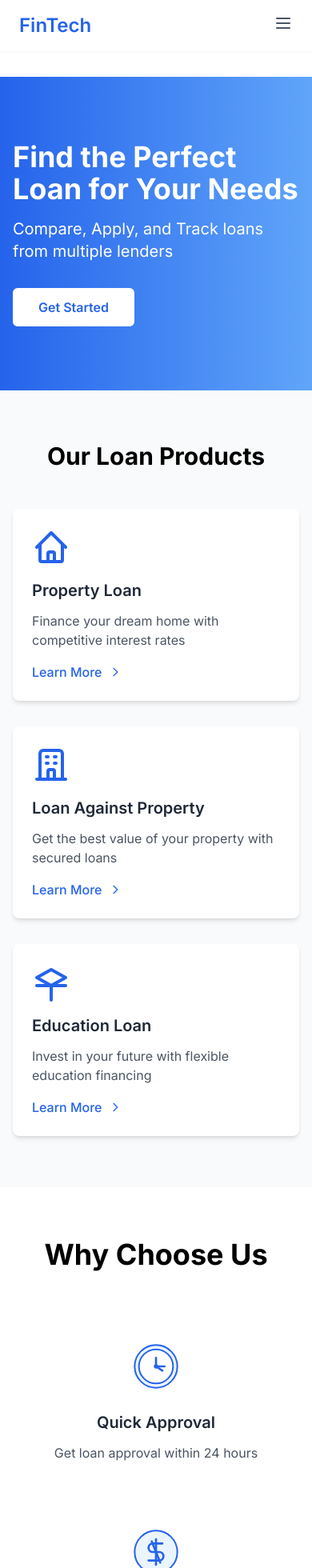
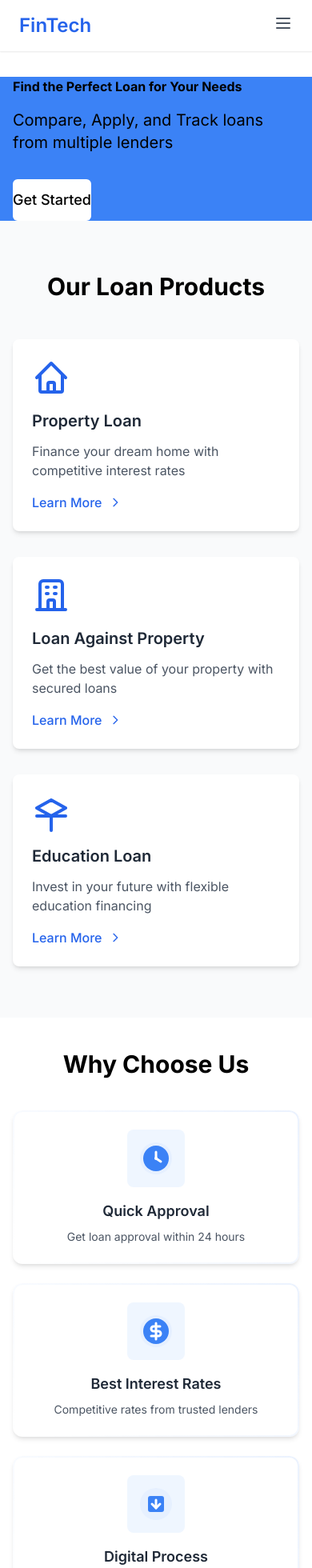
Before and after one commit to Lotlite/lotelite_fintech, a Next.js app: page / in a window 390 px wide. Shown: the top 1960 px of the page at 80% size. Built offline with nearby package versions, Linux system fonts and the light colour scheme.

Commit message:
upadates

```diff
--- a/src/App.tsx
+++ b/src/App.tsx
@@ -3,28 +3,31 @@ import LoanServices from './components/LoanServices'
 import WhyChooseUs from './components/WhyChooseUs'
 import PartnerBanks from './components/PartnerBanks'
 import ApplicationProcess from './components/ApplicationProcess'
+import FAQ from './components/FAQ'
 import ContactUs from './components/ContactUs'
-import Footer from './components/Footer'
+
 
 function App() {
   return (
     <div className="min-h-screen bg-white">
       <Navbar />
-      <main className="pt-24">
+      <main>
         {/* Hero Section */}
-        <div className="bg-gradient-to-r from-blue-600 to-blue-400 text-white py-20 px-4">
-          <div className="max-w-7xl mx-auto">
-            <h1 className="text-4xl md:text-5xl font-bold mb-4">
+        <section className="w-full" style={{ backgroundColor: 'rgb(59 130 246)' }}>
+          <div className="max-w-7xl mx-auto px-4 py-20">
+            <div className="max-w-3xl">
+              <h1 className="text-[40px] leading-[1.2] font-bold text-black mb-4">
                 Find the Perfect Loan for Your Needs
               </h1>
-            <p className="text-xl mb-8">
+              <p className="text-xl text-black mb-8">
                 Compare, Apply, and Track loans from multiple lenders
               </p>
-            <button className="bg-white text-blue-600 px-8 py-3 rounded-md font-semibold hover:bg-gray-100 transition duration-300">
+              <button className="bg-white text-black text-[#3B82F6] px-8 py-3 rounded-md font-medium text-lg hover:bg-opacity-90 transition-all">
                 Get Started
               </button>
             </div>
           </div>
+        </section>
 
         {/* Loan Services Section */}
         <LoanServices />
@@ -38,12 +41,14 @@ function App() {
         {/* Application Process Section */}
         <ApplicationProcess />
 
+        {/* FAQ Section */}
+        <FAQ />
+
         {/* Contact Us Section */}
         <ContactUs />
       </main>
 
-      {/* Footer */}
-      <Footer />
+
     </div>
   )
 }
--- a/src/app/page.tsx
+++ b/src/app/page.tsx
@@ -1,41 +1,5 @@
-import LoanServices from '@/components/LoanServices'
-import WhyChooseUs from '@/components/WhyChooseUs'
-import PartnerBanks from '@/components/PartnerBanks'
-import ApplicationProcess from '@/components/ApplicationProcess'
-import ContactUs from '@/components/ContactUs'
+import App from '@/App'
 
 export default function Home() {
-  return (
-    <>
-      {/* Hero Section */}
-      <div className="bg-gradient-to-r from-blue-600 to-blue-400 text-white py-20 px-4">
-        <div className="max-w-7xl mx-auto">
-          <h1 className="text-4xl md:text-5xl font-bold mb-4">
-            Find the Perfect Loan for Your Needs
-          </h1>
-          <p className="text-xl mb-8">
-            Compare, Apply, and Track loans from multiple lenders
-          </p>
-          <button className="bg-white text-blue-600 px-8 py-3 rounded-md font-semibold hover:bg-gray-100 transition duration-300">
-            Get Started
-          </button>
-        </div>
-      </div>
-
-      {/* Loan Services Section */}
-      <LoanServices />
-
-      {/* Why Choose Us Section */}
-      <WhyChooseUs />
-
-      {/* Partner Banks Section */}
-      <PartnerBanks />
-
-      {/* Application Process Section */}
-      <ApplicationProcess />
-
-      {/* Contact Us Section */}
-      <ContactUs />
-    </>
-  )
+  return <App />
 }
--- a/src/components/WhyChooseUs.tsx
+++ b/src/components/WhyChooseUs.tsx
@@ -6,18 +6,25 @@ interface FeatureCardProps {
   title: string;
   description: string;
   icon: React.ReactNode;
+  delay?: string;
 }
 
-const FeatureCard = ({ title, description, icon }: FeatureCardProps) => {
+const FeatureCard = ({ title, description, icon, delay = '0ms' }: FeatureCardProps) => {
   const cardRef = useScrollReveal();
 
   return (
-    <div ref={cardRef} className="flex flex-col items-center text-center p-6 rounded-lg hover:shadow-xl transition-all duration-300 hover:-translate-y-2 hover:bg-blue-50">
-      <div className="mb-6">
-        {icon}
+    <div
+      ref={cardRef}
+      className="feature-card flex flex-col items-center text-center p-6 rounded-xl bg-white transition-all duration-700 ease-out"
+      style={{ animationDelay: delay }}
+    >
+      <div className="icon-wrapper mb-4 p-3 rounded-lg bg-blue-50 transition-all duration-500">
+        <div className="w-12 h-12 relative z-10">
+          {icon}
+        </div>
       </div>
-      <h3 className="text-xl font-semibold mb-3 text-gray-800">{title}</h3>
-      <p className="text-gray-600">{description}</p>
+      <h3 className="text-lg font-semibold mb-2 text-gray-800">{title}</h3>
+      <p className="text-sm text-gray-600">{description}</p>
     </div>
   );
 };
@@ -26,24 +33,27 @@ const WhyChooseUs = () => {
   const titleRef = useScrollReveal();
 
   return (
-    <section className="py-16 px-4 bg-white">
+    <section className="py-10 px-4 bg-white overflow-hidden">
       <div className="max-w-7xl mx-auto">
-        <h2 ref={titleRef} className="text-4xl text-black font-bold text-center mb-16">
+        <h2
+          ref={titleRef}
+          className="text-3xl text-black font-bold text-center mb-10"
+        >
           Why Choose Us
         </h2>
 
-        <div className="grid md:grid-cols-4 gap-8">
+        <div className="grid md:grid-cols-4 gap-6 mb-8">
           {/* Quick Approval */}
           <FeatureCard
             title="Quick Approval"
             description="Get loan approval within 24 hours"
+            delay="100ms"
             icon={
-              <svg className="w-16 h-16" viewBox="0 0 48 48" fill="none">
-                <circle cx="24" cy="24" r="20" fill="#EBF5FF" stroke="#2563EB" strokeWidth="1.5"/>
-                <circle cx="24" cy="24" r="16" fill="white" stroke="#2563EB" strokeWidth="1.5"/>
-                <path d="M24 16V24L30 28" stroke="#2563EB" strokeWidth="2" strokeLinecap="round" strokeLinejoin="round"/>
-                <path d="M24 24L32 24" stroke="#2563EB" strokeWidth="2" strokeLinecap="round"/>
-                <circle cx="24" cy="24" r="2" fill="#2563EB"/>
+              <svg className="w-full h-full" viewBox="0 0 48 48" fill="none">
+                <circle cx="24" cy="24" r="20" fill="#E6F0FF"/>
+                <circle cx="24" cy="24" r="16" fill="#3B82F6"/>
+                <path d="M24 16V24L30 28" stroke="white" strokeWidth="3" strokeLinecap="round" strokeLinejoin="round"/>
+                <circle cx="24" cy="24" r="2" fill="white"/>
               </svg>
             }
           />
@@ -52,13 +62,14 @@ const WhyChooseUs = () => {
           <FeatureCard
             title="Best Interest Rates"
             description="Competitive rates from trusted lenders"
+            delay="200ms"
             icon={
-              <svg className="w-16 h-16" viewBox="0 0 48 48" fill="none">
-                <circle cx="24" cy="24" r="20" fill="#EBF5FF" stroke="#2563EB" strokeWidth="1.5"/>
-                <path d="M24 12V36" stroke="#2563EB" strokeWidth="2" strokeLinecap="round"/>
-                <path d="M30 16H21C18.7909 16 17 17.7909 17 20C17 22.2091 18.7909 24 21 24H27C29.2091 24 31 25.7909 31 28C31 30.2091 29.2091 32 27 32H17"
-                  stroke="#2563EB" strokeWidth="2" strokeLinecap="round"/>
-                <path d="M20 14L28 34" stroke="#2563EB" strokeWidth="2" strokeLinecap="round"/>
+              <svg className="w-full h-full" viewBox="0 0 48 48" fill="none">
+                <circle cx="24" cy="24" r="20" fill="#E6F0FF"/>
+                <circle cx="24" cy="24" r="16" fill="#3B82F6"/>
+                <path d="M24 14V34" stroke="white" strokeWidth="3" strokeLinecap="round"/>
+                <path d="M29 18H21C19.3431 18 18 19.3431 18 21C18 22.6569 19.3431 24 21 24H27C28.6569 24 30 25.3431 30 27C30 28.6569 28.6569 30 27 30H18"
+                  stroke="white" strokeWidth="3" strokeLinecap="round"/>
               </svg>
             }
           />
@@ -67,14 +78,13 @@ const WhyChooseUs = () => {
           <FeatureCard
             title="Digital Process"
             description="100% paperless application process"
+            delay="300ms"
             icon={
-              <svg className="w-16 h-16" viewBox="0 0 48 48" fill="none">
-                <rect x="8" y="8" width="32" height="24" rx="3" fill="#EBF5FF" stroke="#2563EB" strokeWidth="1.5"/>
-                <rect x="10" y="10" width="28" height="20" rx="2" fill="white" stroke="#2563EB" strokeWidth="1.5"/>
-                <path d="M16 22L20 18M20 18L24 22M20 18V26" stroke="#2563EB" strokeWidth="2" strokeLinecap="round" strokeLinejoin="round"/>
-                <path d="M28 19H32" stroke="#2563EB" strokeWidth="2" strokeLinecap="round"/>
-                <path d="M28 23H32" stroke="#2563EB" strokeWidth="2" strokeLinecap="round"/>
-                <path d="M28 27H32" stroke="#2563EB" strokeWidth="2" strokeLinecap="round"/>
+              <svg className="w-full h-full" viewBox="0 0 48 48" fill="none">
+                <circle cx="24" cy="24" r="20" fill="#E6F0FF"/>
+                <rect x="14" y="14" width="20" height="20" rx="3" fill="#3B82F6"/>
+                <path d="M19 24L24 29L29 24" stroke="white" strokeWidth="3" strokeLinecap="round" strokeLinejoin="round"/>
+                <path d="M24 19V29" stroke="white" strokeWidth="3" strokeLinecap="round"/>
               </svg>
             }
           />
@@ -83,20 +93,143 @@ const WhyChooseUs = () => {
           <FeatureCard
             title="Expert Support"
             description="24/7 customer support available"
+            delay="400ms"
             icon={
-              <svg className="w-16 h-16" viewBox="0 0 48 48" fill="none">
-                <circle cx="24" cy="24" r="20" fill="#EBF5FF" stroke="#2563EB" strokeWidth="1.5"/>
-                <path d="M34 22C34 16.4772 29.5228 12 24 12C18.4772 12 14 16.4772 14 22V26C14 31.5228 18.4772 36 24 36C29.5228 36 34 31.5228 34 26V22Z"
-                  fill="white" stroke="#2563EB" strokeWidth="1.5"/>
-                <path d="M14 24H34" stroke="#2563EB" strokeWidth="1.5"/>
-                <circle cx="20" cy="20" r="2" fill="#2563EB"/>
-                <circle cx="28" cy="20" r="2" fill="#2563EB"/>
-                <path d="M20 28C20 28 21 30 24 30C27 30 28 28 28 28" stroke="#2563EB" strokeWidth="1.5" strokeLinecap="round"/>
+              <svg className="w-full h-full" viewBox="0 0 48 48" fill="none">
+                <circle cx="24" cy="24" r="20" fill="#E6F0FF"/>
+                <circle cx="24" cy="24" r="16" fill="#3B82F6"/>
+                <path d="M18 22C18 22 20 26 24 26C28 26 30 22 30 22" stroke="white" strokeWidth="3" strokeLinecap="round"/>
+                <circle cx="24" cy="24" r="2" fill="white"/>
+              </svg>
+            }
+          />
+        </div>
+
+        <div className="grid md:grid-cols-3 gap-6">
+          {/* Secure & Reliable */}
+          <FeatureCard
+            title="Secure & Reliable"
+            description="Your data is encrypted and protected with top security measures."
+            delay="500ms"
+            icon={
+              <svg className="w-full h-full" viewBox="0 0 48 48" fill="none">
+                <circle cx="24" cy="24" r="20" fill="#E6F0FF"/>
+                <path d="M16 22V18C16 14.6863 19.5817 12 24 12C28.4183 12 32 14.6863 32 18V22" stroke="#3B82F6" strokeWidth="3" strokeLinecap="round"/>
+                <rect x="14" y="22" width="20" height="16" rx="2" fill="#3B82F6"/>
+                <path d="M24 28L24 32" stroke="white" strokeWidth="3" strokeLinecap="round"/>
+              </svg>
+            }
+          />
+
+          {/* Easy Repayment Plans */}
+          <FeatureCard
+            title="Easy Repayment Plans"
+            description="Multiple repayment options with flexible tenures."
+            delay="600ms"
+            icon={
+              <svg className="w-full h-full" viewBox="0 0 48 48" fill="none">
+                <circle cx="24" cy="24" r="20" fill="#E6F0FF"/>
+                <circle cx="24" cy="24" r="16" fill="#3B82F6"/>
+                <path d="M18 24H30" stroke="white" strokeWidth="3" strokeLinecap="round"/>
+                <path d="M24 18V30" stroke="white" strokeWidth="3" strokeLinecap="round"/>
+                <path d="M20 20L28 28" stroke="white" strokeWidth="3" strokeLinecap="round"/>
+              </svg>
+            }
+          />
+
+          {/* Minimal Documentation */}
+          <FeatureCard
+            title="Minimal Documentation"
+            description="Apply with just a few basic documents, no lengthy paperwork required."
+            delay="700ms"
+            icon={
+              <svg className="w-full h-full" viewBox="0 0 48 48" fill="none">
+                <circle cx="24" cy="24" r="20" fill="#E6F0FF"/>
+                <rect x="16" y="12" width="16" height="24" rx="2" fill="#3B82F6"/>
+                <path d="M20 18H28" stroke="white" strokeWidth="2" strokeLinecap="round"/>
+                <path d="M20 24H28" stroke="white" strokeWidth="2" strokeLinecap="round"/>
+                <path d="M20 30H24" stroke="white" strokeWidth="2" strokeLinecap="round"/>
               </svg>
             }
           />
         </div>
       </div>
+
+      <style jsx global>{`
+        .feature-card {
+          opacity: 0;
+          transform: translateY(30px) scale(0.95);
+          animation: cardEntrance 0.8s cubic-bezier(0.2, 0.85, 0.4, 1.275) forwards;
+          box-shadow: 0 4px 6px -1px rgba(0, 0, 0, 0.1), 0 2px 4px -1px rgba(0, 0, 0, 0.06);
+        }
+
+        .feature-card:hover {
+          transform: translateY(-5px) scale(1.02);
+          box-shadow: 0 20px 25px -5px rgba(59, 130, 246, 0.1), 0 10px 10px -5px rgba(59, 130, 246, 0.04);
+          background: linear-gradient(145deg, #ffffff, #f8faff);
+        }
+
+        .feature-card:hover .icon-wrapper {
+          transform: scale(1.1) rotate(5deg);
+          background: linear-gradient(135deg, #EBF5FF 0%, #ffffff 100%);
+          box-shadow: 0 8px 16px -4px rgba(59, 130, 246, 0.2);
+        }
+
+        @keyframes cardEntrance {
+          0% {
+            opacity: 0;
+            transform: translateY(30px) scale(0.95);
+            filter: blur(2px);
+          }
+          100% {
+            opacity: 1;
+            transform: translateY(0) scale(1);
+            filter: blur(0);
+          }
+        }
+
+        .feature-card::before {
+          content: '';
+          position: absolute;
+          inset: 0;
+          border-radius: 0.75rem;
+          padding: 2px;
+          background: linear-gradient(
+            45deg,
+            transparent 0%,
+            rgba(59, 130, 246, 0.1) 100%
+          );
+          -webkit-mask: linear-gradient(#fff 0 0) content-box, linear-gradient(#fff 0 0);
+          -webkit-mask-composite: xor;
+          mask-composite: exclude;
+          pointer-events: none;
+          transition: all 0.7s ease;
+        }
+
+        .feature-card:hover::before {
+          background: linear-gradient(
+            45deg,
+            rgba(59, 130, 246, 0.1) 0%,
+            rgba(59, 130, 246, 0.2) 100%
+          );
+        }
+
+        @media (prefers-reduced-motion: reduce) {
+          .feature-card {
+            animation: none;
+            transform: translateY(0) scale(1);
+            opacity: 1;
+          }
+
+          .feature-card:hover {
+            transform: none;
+          }
+
+          .feature-card:hover .icon-wrapper {
+            transform: none;
+          }
+        }
+      `}</style>
     </section>
   );
 };
```
Also changed, not shown: src/components/ApplicationProcess.tsx (+128 -11 lines), src/components/FAQ.tsx (+41 -4 lines), public/images/house-bg.jpg (added). Lines whose indentation alone changed are shown as unchanged.
